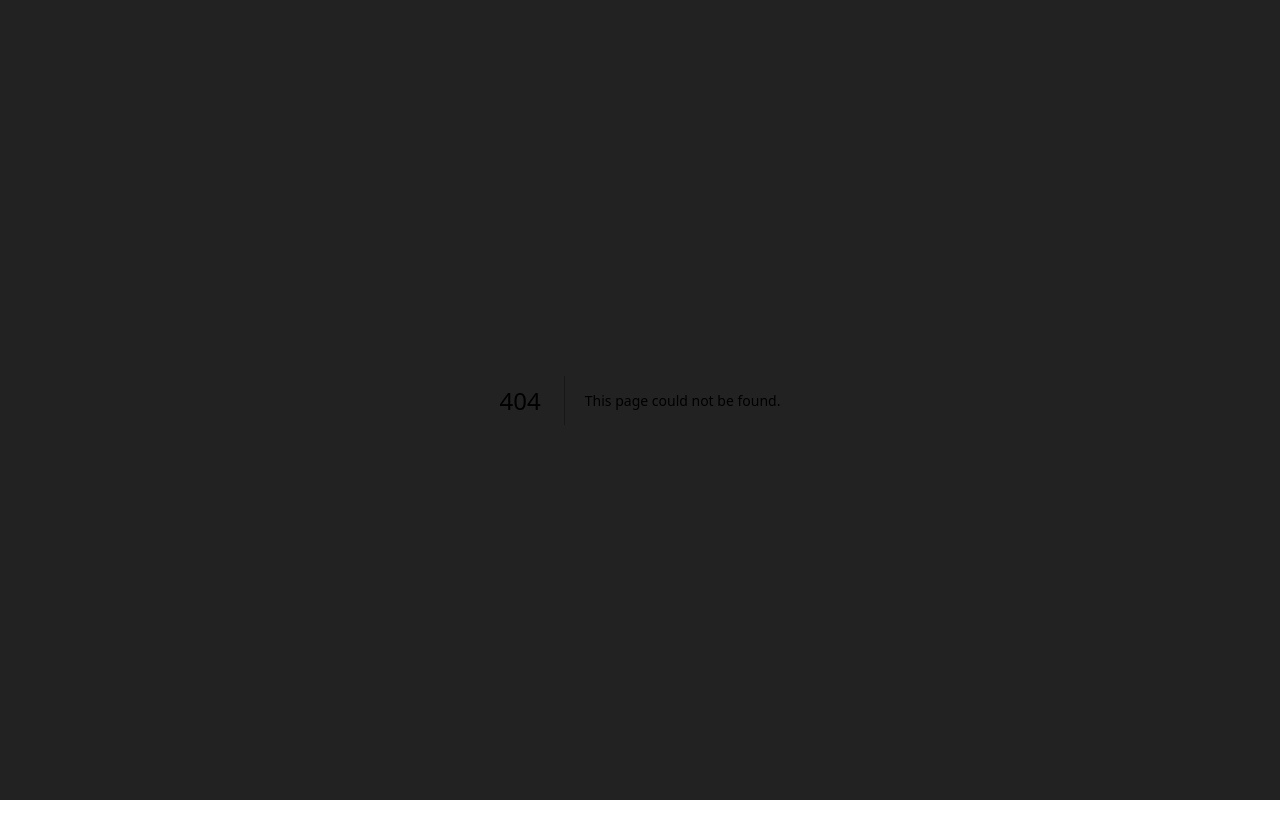
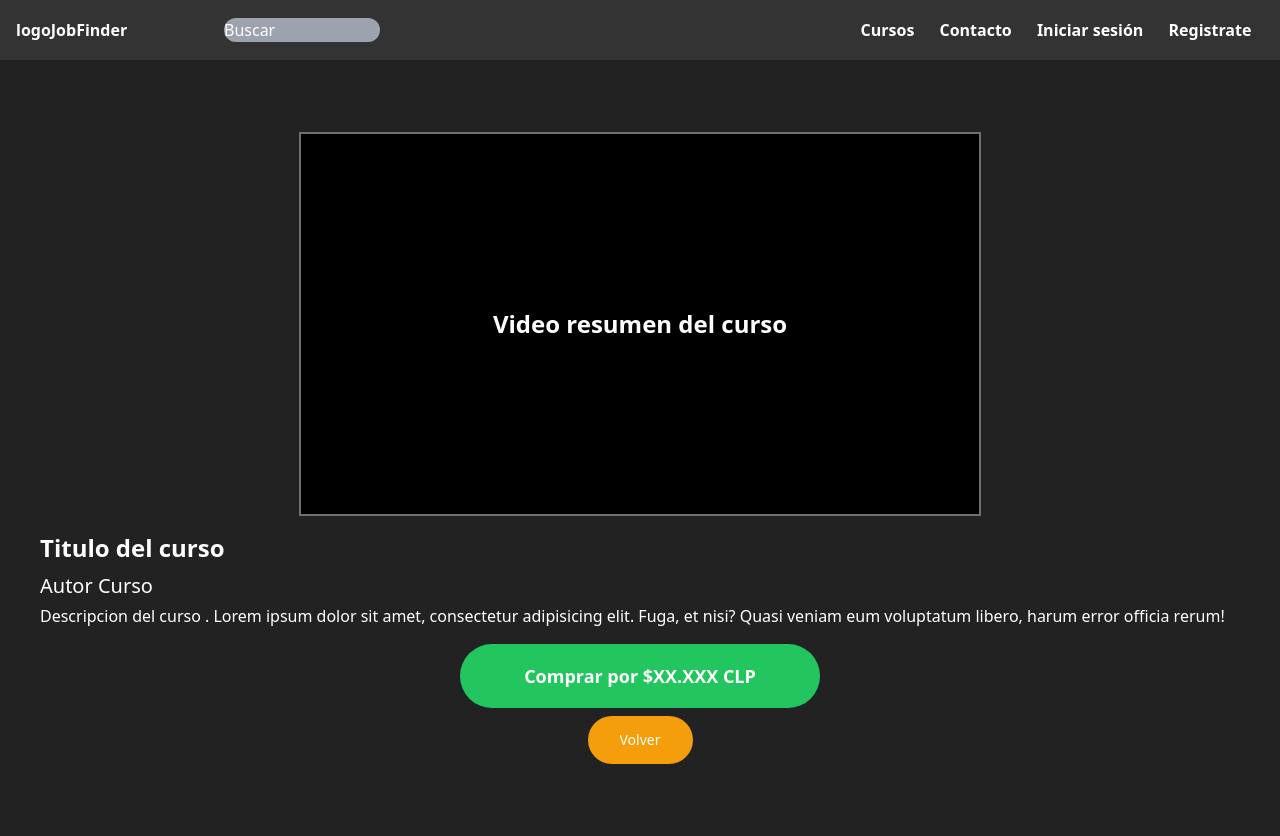
Before and after one commit to IPriceGett/JobLearning, a Next.js app in the folder front/: page /detalleCurso in a window 1280 px wide. Before the commit this address had no page. Before the commit the page ends 800 px from the top, so only its background shows below. Built offline with nearby package versions, Linux system fonts and the light colour scheme.

Commit message:
avance cursos y detalle cursos

```diff
--- a/front/components/generic/button.tsx
+++ b/front/components/generic/button.tsx
@@ -4,7 +4,7 @@ import Link from "next/link";
 
 type Size = "small" | "medium" | "big";
 
-type Appearance = "blue" | "gray" | "delete";
+type Appearance = "blue" | "gray" | "delete" | "green" | "amber";
 
 type Props = {
     children?: ReactNode | string;
@@ -53,11 +53,15 @@ Props): JSX.Element => {
                 disabled
                     ? buttonBackgroundDisabledByAppearanceProp[appearance]
                     : buttonBackgroundInteractionByAppearanceProp[appearance],
-        disabled ? null : buttonTextInteractionByAppearanceProp[appearance],
+                disabled
+                    ? null
+                    : buttonTextInteractionByAppearanceProp[appearance],
                 disabled ? null : borderInteractionByAppearanceProp[appearance],
                 children ? buttonSpacingBySizeProp[size] : null,
                 buttonHeightBySizeProp[size],
-        clonedIcon && !children ? iconOnlyButtonWidthBySizeProp[size] : null,
+                clonedIcon && !children
+                    ? iconOnlyButtonWidthBySizeProp[size]
+                    : null,
                 textColorByAppearanceProp[appearance],
                 borderByAppearanceProp[appearance],
                 className
@@ -94,12 +98,16 @@ const buttonBackgroundByAppearanceProp: Record<Appearance, string> = {
     blue: "bg-blue-500",
     gray: "bg-gray-500",
     delete: "bg-red-500",
+    green: "bg-green-500",
+    amber: "bg-amber-500",
 };
 
 const buttonBackgroundDisabledByAppearanceProp: Record<Appearance, string> = {
     blue: "cursor-not-allowed",
     gray: "cursor-not-allowed",
     delete: "cursor-not-allowed",
+    green: "cursor-not-allowed",
+    amber: "cursor-not-allowed",
 };
 
 const buttonBackgroundInteractionByAppearanceProp: Record<Appearance, string> =
@@ -107,30 +115,40 @@ const buttonBackgroundInteractionByAppearanceProp: Record<Appearance, string> =
         blue: "hover:bg-blue-400 active:bg-blue-600",
         gray: "hover:bg-gray-400 active:bg-gray-600",
         delete: "hover:bg-red-400 active:bg-red-600",
+        green: "hover:bg-green-400 active:bg-green-600",
+        amber: "hover:bg-amber-400 active:bg-amber-600",
     };
 
 const buttonTextInteractionByAppearanceProp: Record<Appearance, string> = {
     blue: "hover:text-white active:text-white",
     gray: "hover:text-white active:text-white",
     delete: "hover:text-white active:text-white",
+    green: "hover:text-white active:text-white",
+    amber: "hover:text-white active:text-white",
 };
 
 const textColorByAppearanceProp: Record<Appearance, string> = {
     blue: "text-white",
     gray: "text-white",
     delete: "text-white",
+    green: "text-white",
+    amber: "text-white",
 };
 
 const borderByAppearanceProp: Record<Appearance, string> = {
-  blue: "border bg-blue-500",
-  gray: "border bg-gray-500",
-  delete: "border bg-red-500",
+    blue: "border-blue-500",
+    gray: "border-gray-500",
+    delete: "border-red-500",
+    green: "border-green-500",
+    amber: "border-amber-500",
 };
 
 const borderInteractionByAppearanceProp: Record<Appearance, string> = {
     blue: "hover:border-blue-400 active:border-blue-600",
     gray: "hover:border-gray-400 active:border-gray-600",
     delete: "hover:border-red-400 active:border-red-600",
+    green: "hover:border-green-400 active:border-green-600",
+    amber: "hover:border-amber-400 active:border-amber-600",
 };
 
 const buttonSpacingBySizeProp: Record<Size, string> = {
--- a/front/components/pages/index/card.tsx
+++ b/front/components/pages/index/card.tsx
@@ -1,16 +1,20 @@
+import Button from "../../generic/button";
+
 type Props = {
-    title?: string
-    desc?: string
-    photo?: string
+    title?: string;
+    desc?: string;
+    photo?: string;
+};
 
-}
-
-const card = ({title, desc, photo}: Props): JSX.Element => {
+const card = ({ title, desc, photo }: Props): JSX.Element => {
     return (
-        <div className="flex items-center justify-center flex-col w-[350px] h-[520px] mx-[20px] rounded-[10px] bg-[#a6a6a6]">
+        <div className="grid items-center py-2 aspect-video max-h-40 p-2 justify-center bg-[#a6a6a6]">
+            <div className="h-auto">
+                <img src={photo} className="h-fit bg-white"></img>
+            </div>
             <span className="text-left text-2xl">{title}</span>
             <p>{desc}</p>
-            <img src={photo} className="w-[270px] h-[270px] rounded-[50%] bg-white"></img>
+            <p>precio</p>
         </div>
     );
 };
--- a/front/package.json
+++ b/front/package.json
@@ -21,6 +21,7 @@
     "react": "^18.2.0",
     "react-dom": "^18.2.0",
     "react-hook-form": "^7.45.1",
+    "swiper": "^9.4.1",
     "tailwindcss": "^3.3.2",
     "typescript": "^5.1.3"
   },
--- a/front/pages/_app.tsx
+++ b/front/pages/_app.tsx
@@ -5,7 +5,7 @@ import "../styles/tailwind.css";
 const MyApp: React.FC<AppProps> = ({ Component, pageProps }) => {
     return (
         <>
-            <main className="min-h-[94.8vh] w-screen flex flex-col bg-[#222222]">
+            <main className="min-h-[94.8vh] h-full w-screen flex flex-col bg-[#222222]">
                 <Component {...pageProps}></Component>
             </main>
         </>
--- a/front/pages/cursos.tsx
+++ b/front/pages/cursos.tsx
@@ -1,8 +1,13 @@
-import React from "react";
+import React, { useEffect } from "react";
 import Header from "components/shared/header";
 import Card from "components/pages/index/card";
 import Circle from "components/pages/index/circle";
 import Section from "components/pages/index/section";
+
+// Import Swiper React components
+import { Swiper, SwiperSlide } from "swiper/react";
+// Import Swiper styles
+import "swiper/css";
 
 function Cursos() {
     return (
@@ -37,9 +42,60 @@ function Cursos() {
                     </span>
                 </div>
                 <div className="container mx-auto bg-black flex items-center justify-center h-64">
-                    <span className="text-3xl font-bold text-white">
-                        tus cursos
-                    </span>
+                    <Swiper
+                        slidesPerView={1}
+                        spaceBetween={10}
+                        breakpoints={{
+                            640: {
+                                slidesPerView: 2,
+                                spaceBetween: 20,
+                            },
+                            768: {
+                                slidesPerView: 4,
+                                spaceBetween: 40,
+                            },
+                            1024: {
+                                slidesPerView: 5,
+                                spaceBetween: 50,
+                            },
+                        }}
+                    >
+                        <SwiperSlide>
+                            <Card
+                                title="hola"
+                                desc="weko"
+                                photo="https://www.mndelgolfo.com/blog/wp-content/uploads/2018/03/Todo-lo-que-necesitas-saber-para-armar-tu-taller-de-carpinteri%CC%81a1.jpg"
+                            ></Card>
+                        </SwiperSlide>
+                        <SwiperSlide>
+                            <Card
+                                title="hola"
+                                desc="weko"
+                                photo="https://www.mndelgolfo.com/blog/wp-content/uploads/2018/03/Todo-lo-que-necesitas-saber-para-armar-tu-taller-de-carpinteri%CC%81a1.jpg"
+                            ></Card>
+                        </SwiperSlide>
+                        <SwiperSlide>
+                            <Card
+                                title="hola"
+                                desc="weko"
+                                photo="https://www.mndelgolfo.com/blog/wp-content/uploads/2018/03/Todo-lo-que-necesitas-saber-para-armar-tu-taller-de-carpinteri%CC%81a1.jpg"
+                            ></Card>
+                        </SwiperSlide>
+                        <SwiperSlide>
+                            <Card
+                                title="hola"
+                                desc="weko"
+                                photo="https://www.mndelgolfo.com/blog/wp-content/uploads/2018/03/Todo-lo-que-necesitas-saber-para-armar-tu-taller-de-carpinteri%CC%81a1.jpg"
+                            ></Card>
+                        </SwiperSlide>
+                        <SwiperSlide>
+                            <Card
+                                title="hola"
+                                desc="weko"
+                                photo="https://www.mndelgolfo.com/blog/wp-content/uploads/2018/03/Todo-lo-que-necesitas-saber-para-armar-tu-taller-de-carpinteri%CC%81a1.jpg"
+                            ></Card>
+                        </SwiperSlide>
+                    </Swiper>
                 </div>
             </div>
         </>
--- /dev/null
+++ b/front/pages/detalleCurso.tsx
@@ -0,0 +1,49 @@
+import React from "react";
+import Header from "components/shared/header";
+import Card from "components/pages/index/card";
+import Circle from "components/pages/index/circle";
+import Section from "components/pages/index/section";
+import Button from "../components/generic/button";
+
+function detalleCurso() {
+    return (
+        <>
+            <Header></Header>
+            <div className="container mx-auto px-4 py-8 md:py-14 md:px-10">
+                <div className="grid items-center text-white">
+                    <div className="flex flex-col items-center">
+                        <div className="bg-black border-[#707070] border-2 my-4 h-48 md:h-96 aspect-video flex items-center justify-center">
+                            <p className="text-2xl font-bold">
+                                Video resumen del curso
+                            </p>
+                        </div>
+                    </div>
+
+                    <div className="text-2xl font-bold mb-2">
+                        Titulo del curso
+                    </div>
+                    <div className="font-medium text-xl mb-1">Autor Curso</div>
+                    <div className="font-normal">
+                        Descripcion del curso . Lorem ipsum dolor sit amet,
+                        consectetur adipisicing elit. Fuga, et nisi? Quasi
+                        veniam eum voluptatum libero, harum error officia rerum!
+                    </div>
+                    <div className="flex flex-col items-center my-4">
+                        <div className="mb-2">
+                            <Button size="medium" appearance="green">
+                                Comprar por $XX.XXX CLP
+                            </Button>
+                        </div>
+                        <div className="">
+                            <Button size="small" appearance="amber">
+                                Volver
+                            </Button>
+                        </div>
+                    </div>
+                </div>
+            </div>
+        </>
+    );
+}
+
+export default detalleCurso;
```
Lines whose indentation alone changed are shown as unchanged.
